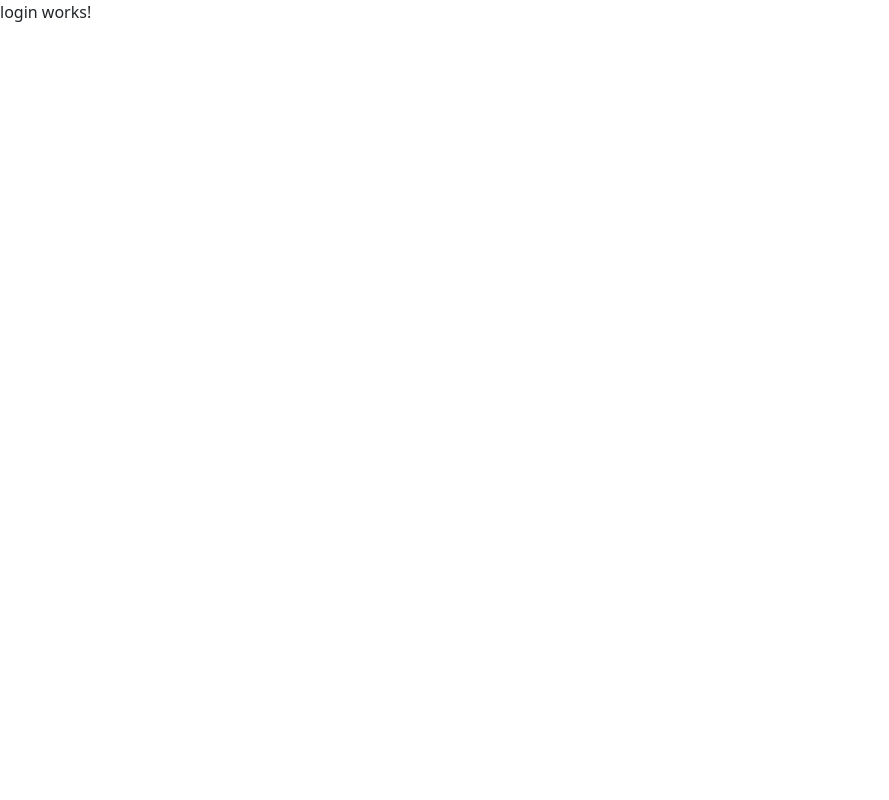
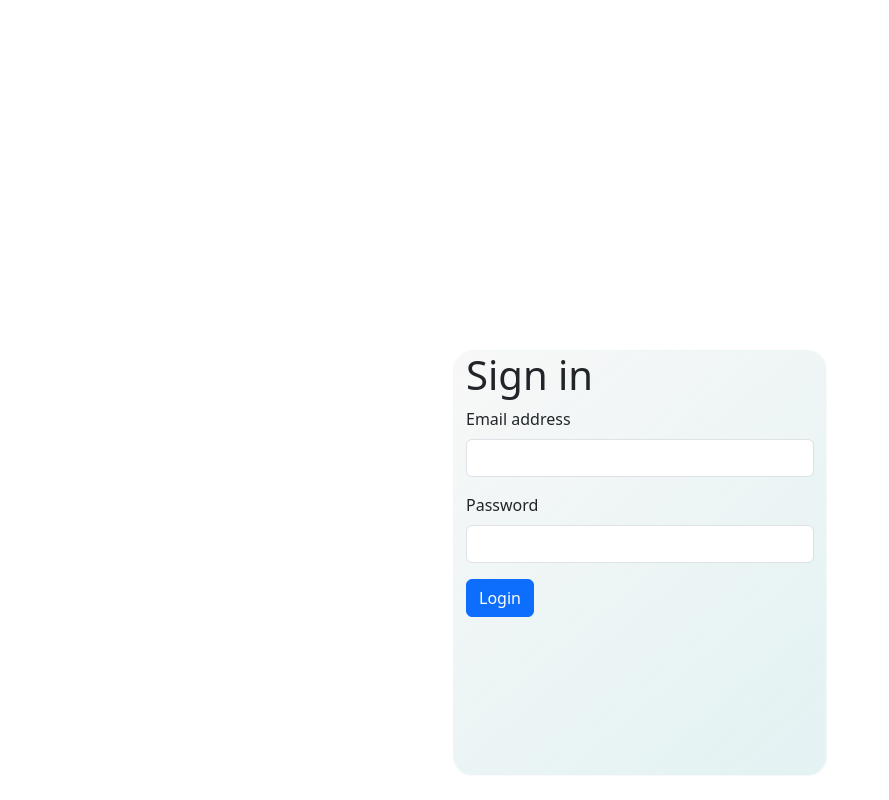
Before and after one commit to VutomiKhosa-99/MentaWell, an Angular app in the folder src/Client/: page /login in a window 1280 px wide. Shown: the whole page, without its empty margins (0-889 px from the left). Built offline with nearby package versions, Linux system fonts and the light colour scheme.

Commit message:
Login works!

```diff
--- a/src/Client/src/app/app.module.ts
+++ b/src/Client/src/app/app.module.ts
@@ -8,6 +8,7 @@ import { RegisterComponent } from './pages/auth/register/register.component';
 import { LoginComponent } from './pages/auth/login/login.component';
 import { HttpClientModule } from '@angular/common/http';
 import { CommonModule } from '@angular/common';
+import { FormsModule } from '@angular/forms';
 
 @NgModule({
   declarations: [
@@ -21,6 +22,7 @@ import { CommonModule } from '@angular/common';
     CommonModule,
     AppRoutingModule,
     HttpClientModule,
+    FormsModule
   ],
   providers: [],
   bootstrap: [AppComponent]
--- a/src/Client/src/app/environment/environment.ts
+++ b/src/Client/src/app/environment/environment.ts
@@ -1,7 +1,7 @@
 export const environment = {
 
 
-   baseUrl: 'dpg-clbv4iscu2es738mut70-a.oregon-postgres.render.com/',
+   baseUrl: 'https://mentawell-server.onrender.com/',
 
 
   };
--- a/src/Client/src/app/pages/auth/login/login.component.css
+++ b/src/Client/src/app/pages/auth/login/login.component.css
@@ -0,0 +1,19 @@
+
+/* .header{
+    background-color: brown;
+    margin-top:350px;
+
+    height: 20px;
+} */
+.container {
+    width: 374px;
+    height: 426px;
+    flex-shrink: 0;
+    margin-top:350px;
+    border-radius: 20px;
+    border: 1px solid rgba(255, 255, 255, 0.30);
+
+    background: linear-gradient(140deg, rgba(232, 232, 232, 0.32) 1.8%, rgba(142, 202, 205, 0.24) 90.75%);
+
+    backdrop-filter: blur(20px);
+}
--- a/src/Client/src/app/pages/auth/login/login.component.html
+++ b/src/Client/src/app/pages/auth/login/login.component.html
@@ -1,3 +1,38 @@
-<p>
-  login works!
-</p>
+
+
+<form class="container" name="form" (ngSubmit)=" onSubmit()" #f="ngForm">
+
+  <H1 class="header">Sign in</H1>
+
+  <div class="mb-3">
+    <label for="exampleInputEmail1" class="form-label">Email address</label>
+    <input
+    type="email"
+    class="form-control"
+    name="email"
+    [(ngModel)]="formData.email"
+    required
+    email
+    #email="ngModel"
+    [ngClass]="{ 'is-invalid': f.submitted && email.errors }"
+  />
+  </div>
+  <div class="mb-3">
+    <label for="exampleInputPassword1" class="form-label">Password</label>
+    <input
+        type="password"
+        class="form-control"
+        name="password"
+        [(ngModel)]="formData.password"
+        required
+        minlength="8"
+        #password="ngModel"
+        [ngClass]="{ 'is-invalid': f.submitted && password.errors }"
+      />
+  </div>
+
+
+  <button type="submit" class="btn btn-primary">Login</button>
+
+
+</form>
--- a/src/Client/src/app/pages/auth/register/register.component.css
+++ b/src/Client/src/app/pages/auth/register/register.component.css
@@ -1,8 +1,8 @@
 .container {
     width: 374px;
-    height: 700px;
+    height: 426px;
     flex-shrink: 0;
-
+    margin-top:350px;
     border-radius: 20px;
     border: 1px solid rgba(255, 255, 255, 0.30);
     background: linear-gradient(140deg, rgba(232, 232, 232, 0.32) 1.8%, rgba(142, 202, 205, 0.24) 90.75%);
@@ -10,7 +10,7 @@
     padding-top: 50px;
 }
 .container2{
-    margin-top: 50px;
+    margin-top: 30px;
 }
 
 .placeholce1 {
--- a/src/Client/src/app/pages/auth/register/register.component.html
+++ b/src/Client/src/app/pages/auth/register/register.component.html
@@ -1,21 +1,54 @@
-<form class="container">
+
+
+
+  <form class="container" name="form" (ngSubmit)=" onSubmit()" #f="ngForm">
+    <div class="form-group">
       <div class="mb-3">
         <label for="exampleInputFullName1" class="form-label">Full Name</label>
-    <input type="FullName" class="form-control" id="FullName1" aria-describedby="FullNameHelp">
+        <input
+        type="text"
+        class="form-control"
+        name="fullName"
+        [(ngModel)]="formData.fullName"
+        required
+        minlength="3"
+        maxlength="20"
+        #fullName="ngModel"
+        [ngClass]="{ 'is-invalid': f.submitted && fullName.errors }"
+      />
       </div>
       <div class="mb-3">
         <label for="exampleInputEmail1" class="form-label">Email address</label>
-    <input type="email" class="form-control" id="exampleInputEmail1" aria-describedby="emailHelp">
+        <input
+              type="email"
+              class="form-control"
+              name="email"
+              [(ngModel)]="formData.email"
+              required
+              email
+              #email="ngModel"
+              [ngClass]="{ 'is-invalid': f.submitted && email.errors }"
+            />
       </div>
       <div class="mb-3">
-    <label for="exampleInputPassword1" class="form-label">Password</label>
-    <input type="password" class="form-control" id="exampleInputPassword1">
+        <label for="password" class="form-label">Password</label>
+        <input
+        type="password"
+        class="form-control"
+        name="password"
+        [(ngModel)]="formData.password"
+        required
+        minlength="8"
+        #password="ngModel"
+        [ngClass]="{ 'is-invalid': f.submitted && password.errors }"
+      />
       </div>
 
 
       <button type="submit" class="btn btn-primary">Register</button>
 
-  <div class="container2" >
+      <div class="container2">
         <span class="psw">Forgot <a href="#">password?</a></span>
       </div>
+    </div>
   </form>
--- a/src/Client/src/app/pages/auth/register/register.component.ts
+++ b/src/Client/src/app/pages/auth/register/register.component.ts
@@ -24,9 +24,9 @@ export class RegisterComponent {
 
   // registerUser(firstname: string, lastname: string, email: string, password :string ) {
   onSubmit() {
-    const { fullname, email, password } = this.formData;
+    const { fullName, email, password } = this.formData;
 
-    this.authservice.register(fullname, email, password).subscribe(
+    this.authservice.register(fullName, email, password).subscribe(
         (response) => {
           // Handle successful registration, e.g., redirect to login page
           console.log(response);
@@ -45,6 +45,6 @@ export class RegisterComponent {
             alert("Registration failed. Please try again later.")
         }
       );
-      console.log(this.formData)
+      console.log("the data is here   ",this.formData)
   }
 }
--- a/src/Client/src/app/services/auth.service.ts
+++ b/src/Client/src/app/services/auth.service.ts
@@ -21,12 +21,12 @@ constructor( private http: HttpClient) { }
 
 // for registration
 
-register(fullname: string, email: string, password :string): Observable<any> {
+register(fullName: string, email: string, password :string): Observable<any> {
 
   return this.http.post(
     baseUrl + 'api/users/signup',
     {
-      fullname , email, password
+      fullName , email, password
     },
     httpOptions
   );
```
Lines whose indentation alone changed are shown as unchanged.
